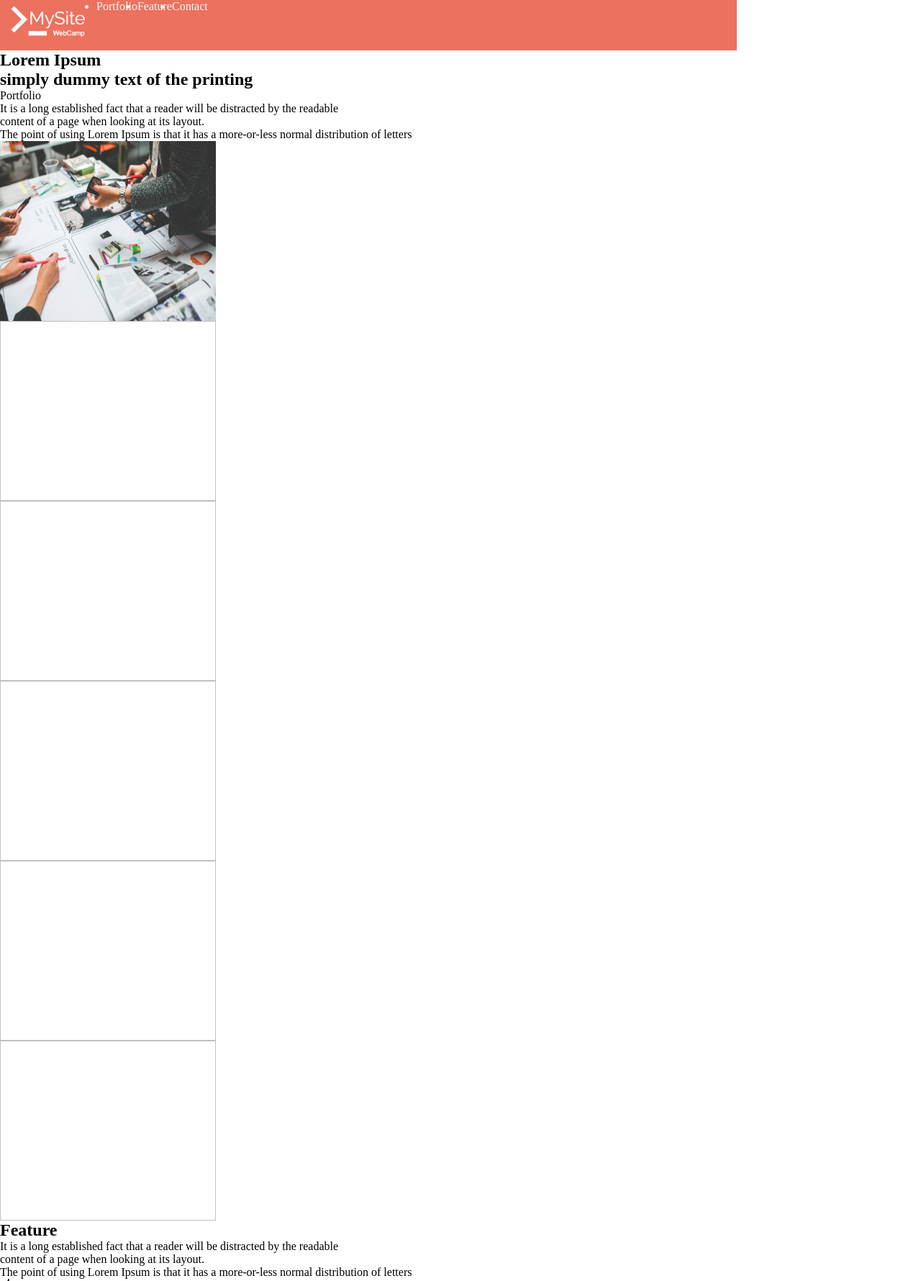
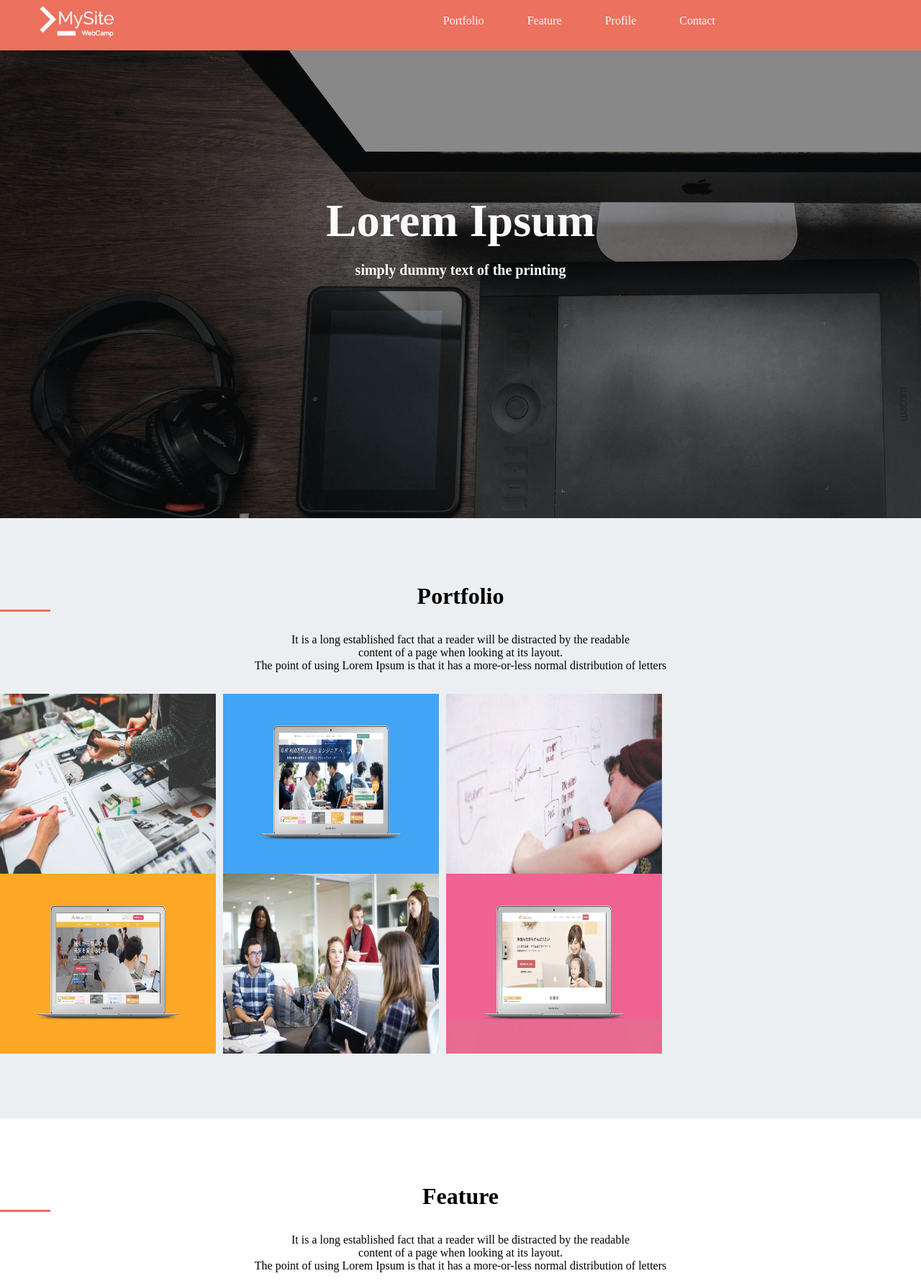
Before and after one commit to H-Tsuruta311217/mysite, a plain HTML site: page index.html in a window 1280 px wide. Shown: the top 1780 px of the page at 72% size. Drawn offline with Linux system fonts and the light colour scheme.

Commit message:
[Update] section4

```diff
--- a/index.html
+++ b/index.html
@@ -12,39 +12,56 @@
   <body>
     <header>
       <nav>
-        <ul>
+        <ul class="nav-list">
+          <li class="nav-list-img">
+            <a href="#section1">
               <img src="img/logo.png" alt="">
-        <li>Portfolio</li>
-        <li>Feature</li>
-        <li>Contact</li>
+            </a>
+          </li>
+          <li class="nav-list-item">
+            <a href="#section2">Portfolio</a>
+          </li>
+          <li class="nav-list-item">
+            <a href="#section3">Feature</a>
+          </li>
+          <li class="nav-list-item">
+            <a href="#section4">Profile</a>
+          </li>
+          <li class="nav-list-item">
+            <a href="#section5">Contact</a>
+          </li>
         </ul>
       </nav>
     </header>
     <main>
-      <section class="section1">
+      <section id="section1">
       <h1>Lorem Ipsum</h1>
       <h2>simply dummy text of the printing</h2>
       </section>
-      <section class="section2">
-        <span>Portfolio</span>
-          <p>It is a long established fact that a reader will be distracted by the readable<br>
+      <section id="section2">
+        <h1>Portfolio</h1>
+          <hr align=”center”>
+          <p class="article">It is a long established fact that a reader will be distracted by the readable<br>
           content of a page when looking at its layout.<br>
           The point of using Lorem Ipsum is that it has a more-or-less normal distribution of letters</p>
+        <div class="flex">
           <img src="img/sketch.jpg" alt="">
-        <img scr="img/websuku.png" alt="">
-        <img scr="img/write.jpg" alt="">
-        <img scr="img/webcamp.png" alt="">
-        <img scr="img/talk.jpg" alt="">
-        <img scr="img/webcamp-moother.pmg" alt="">
-
+          <img src="img/websuku.png" alt="">
+          <img src="img/write.jpg" alt="">
+          <img src="img/webcamp.png" alt="">
+          <img src="img/talk.jpg" alt="">
+          <img src="img/webcamp-mother.png" alt="">
+        </div>
       </section>
-      <section class="section3">
+      <section id="section3">
         <h1>Feature</h1>
-        <p>It is a long established fact that a reader will be distracted by the readable<br>
+          <hr align=”center”>
+          <p class="article">It is a long established fact that a reader will be distracted by the readable<br>
             content of a page when looking at its layout.<br>
             The point of using Lorem Ipsum is that it has a more-or-less normal distribution of letters</p>
+          <div class="box">
             <div class="textbox">
-          <i class="fas fa-code"></i>
+              <i class="fas fa-code"style="font-size:50px;"></i>
               <h2>Strength1</h2>
               <p>Contrary to popular belief, Lorem Ipsum is not simply random text.
               It has roots in a piece of classical Latin literature from 45 BC, making it over 2000 years old.
@@ -52,7 +69,7 @@ The point of using Lorem Ipsum is that it has a more-or-less normal distribution
               looked up one of the more obscure Latin words, consectetur</p>
             </div>
             <div class="textbox">
-          <i class="fa-solid fa-desktop"></i>
+              <i class="fa-solid fa-desktop"style="font-size:50px;"></i>
               <h2>Strength2</h2>
               <p>Contrary to popular belief, Lorem Ipsum is not simply random text.
               It has roots in a piece of classical Latin literature from 45 BC, making it over 2000 years old.
@@ -60,17 +77,19 @@ The point of using Lorem Ipsum is that it has a more-or-less normal distribution
               looked up one of the more obscure Latin words, consectetur</p>
             </div>
             <div class="textbox">
-          <i class="fas fa-cogs"></i>
+              <i class="fas fa-cogs"style="font-size:50px;"></i>
               <h2>Strength3</h2>
               <p>Contrary to popular belief, Lorem Ipsum is not simply random text.
               It has roots in a piece of classical Latin literature from 45 BC, making it over 2000 years old.
               Richard McClintock, a Latin professor at Hampden-Sydney College in Virginia,
               looked up one of the more obscure Latin words, consectetur</p>
             </div>
+          </div>
       </section>
-      <section class="section4">
+      <section id="section4">
         <h1>Profile</h1>
-        <p>It is a long established fact that a reader will be distracted by the readable<br>
+          <hr align=”center”>
+          <p classs="article">It is a long established fact that a reader will be distracted by the readable<br>
             content of a page when looking at its layout.<br>
             The point of using Lorem Ipsum is that it has a more-or-less normal distribution of letters</p>
           <img scr="img/my-icon.jpg" alt="">
@@ -84,9 +103,10 @@ The point of using Lorem Ipsum is that it has a more-or-less normal distribution
               <p>HTML/CSS,JavaScript,JQuery,PhotoShop</p>
           </div>
       </section>
-      <section class="section5">
+      <section id="section5">
         <h1>Contact</h1>
-        <p>It is a long established fact that a reader will be distracted by the readable<br>
+          <hr align=”center”>
+          <p class="article">It is a long established fact that a reader will be distracted by the readable<br>
             content of a page when looking at its layout.<br>
             The point of using Lorem Ipsum is that it has a more-or-less normal distribution of letters</p>
           <address>
@@ -95,8 +115,16 @@ The point of using Lorem Ipsum is that it has a more-or-less normal distribution
             <h2>Tel</h2>
             <p><a href="000-0000-0000">000-0000-0000</a></p>
           </address>
-
+          <div class="social">
+            <h2>SNS</h2>
+            <i class="fab fa-facebook-f"style="font-size:50px;"></i>
+            <i class="fab fa-twitter"style="font-size:50px;"></i>
+            <i class="fab fa-instagram"style="font-size:50px;"></i>
+          </div>
       </section>
     </main>
+    <footer>
+      <p class="footer-text">©︎ 2017 WebCamp</p>
+    </footer>
   </body>
 </html>
--- a/style.css
+++ b/style.css
@@ -5,23 +5,134 @@
 }
 
 header {
-  color: #FAFAFA;
-  font-size: 16px;
   background-color: #EC715F;
   height: 70px;
-  width: 1024px;
+  width: 100%;
+  color: #FAFAFA;
 }
 header img {
   height: 60px;
+  margin-left: 40px;
 }
-header nav ul {
+.nav-list {
   display: flex;
-  justly-content: flex-end;
+  width: 1024px;
+}
+.nav-list-img {
+  display: inline-block;
+  margin-right: auto;
 }
 
-.section2 img {
+.nav-list-item {
+  list-style: none;
+  display: inline-block;
+  margin: 20px 30px 20px;
+  color: #FAFAFA;
+  font-size: 16px;
+}
+a {
+  color: #FAFAFA;
+  text-decoration: none;
+}
+
+#section1 {
+  background-image: url(img/mv.png);
+  height: 650px;
+  width: 100%;
+  text-align: center;
+}
+
+#section1 h1 {
+  padding-top: 200PX;
+  font-size: 64px;
+  color: #FAFAFA;
+}
+#section1 h2 {
+  color: #FAFAFA;
+  font-size: 20px;
+  padding-top: 10px;
+}
+
+#section2 {
+  background-color: #ECEFF1;
+  width: 100%;
+  text-align: center;
+  padding-top: 90px;
+  padding-bottom: 90px;
+  justify-content: center;
+}
+
+.article {
+  margin-top: 30px;
+  margin-bottom: 30px;
+  font-size: 16px;
+  color: #000000;
+}
+
+.flex {
   display: flex;
   flex-wrap: wrap;
+  justify-content: space-between;
+  width: 920px;
+}
+
+#section2 img {
   height: 250px;
   width: 300px;
 }
+.social i {
+  display: block;
+  margin: 20px;
+}
+
+h1 {
+  font-size: 32px;
+  color: #000000;
+}
+
+h2 {
+  font-size: 20px;
+  color: #000000;
+  margin-top: 10px;
+  margin-bottom: 10px;
+}
+
+footer {
+  width: 100%;
+  height: 60px;
+  background-color: #EC715F;
+ text-align: center;
+
+
+}
+.footer-text {
+  color: #FAFAFA;
+  font-size: 16px;
+  padding: 14px;
+}
+
+#section3 {
+  padding-top: 90px;
+  padding-bottom: 90px;
+  width: 100%;
+  text-align: center;
+  justify-content: center;
+}
+
+hr {
+ height: 3px;
+ background-color: #EC715F;
+ width: 70px;
+ border: none;
+ align: center;
+}
+
+.box {
+  display: flex;
+  justify-content: space-between;
+  width: 980px;
+}
+.textbox {
+  width: 320px;
+  height: auto;
+}
```
Lines whose indentation alone changed are shown as unchanged.
